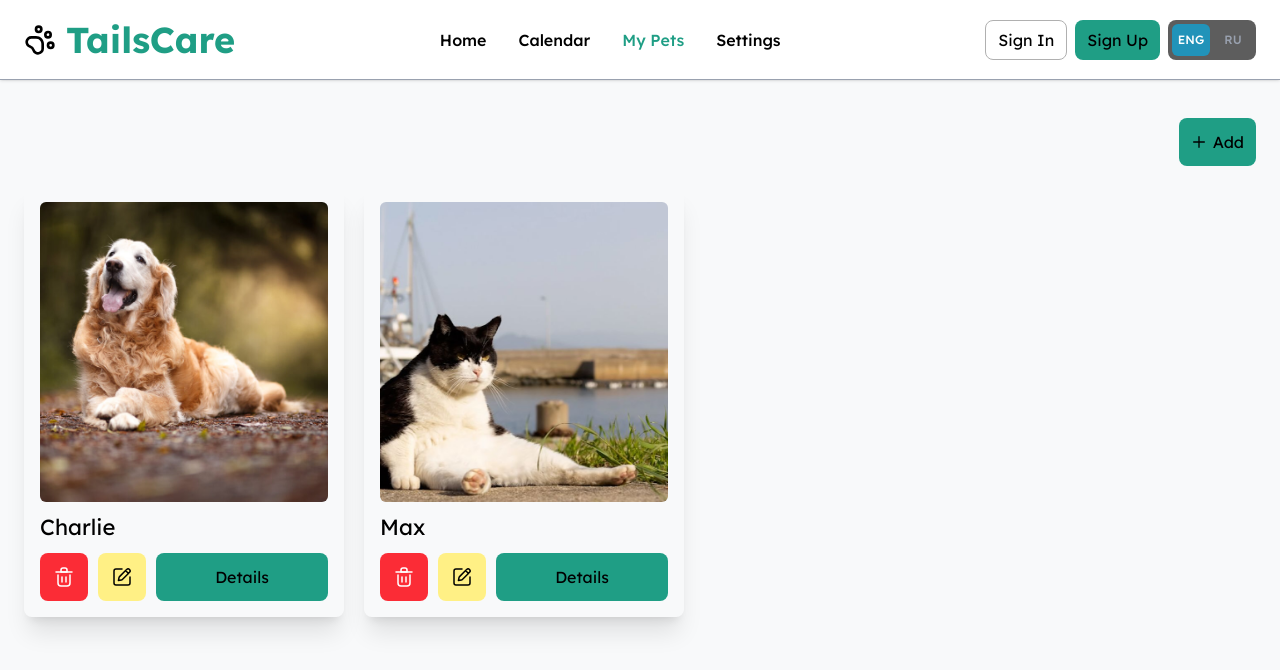
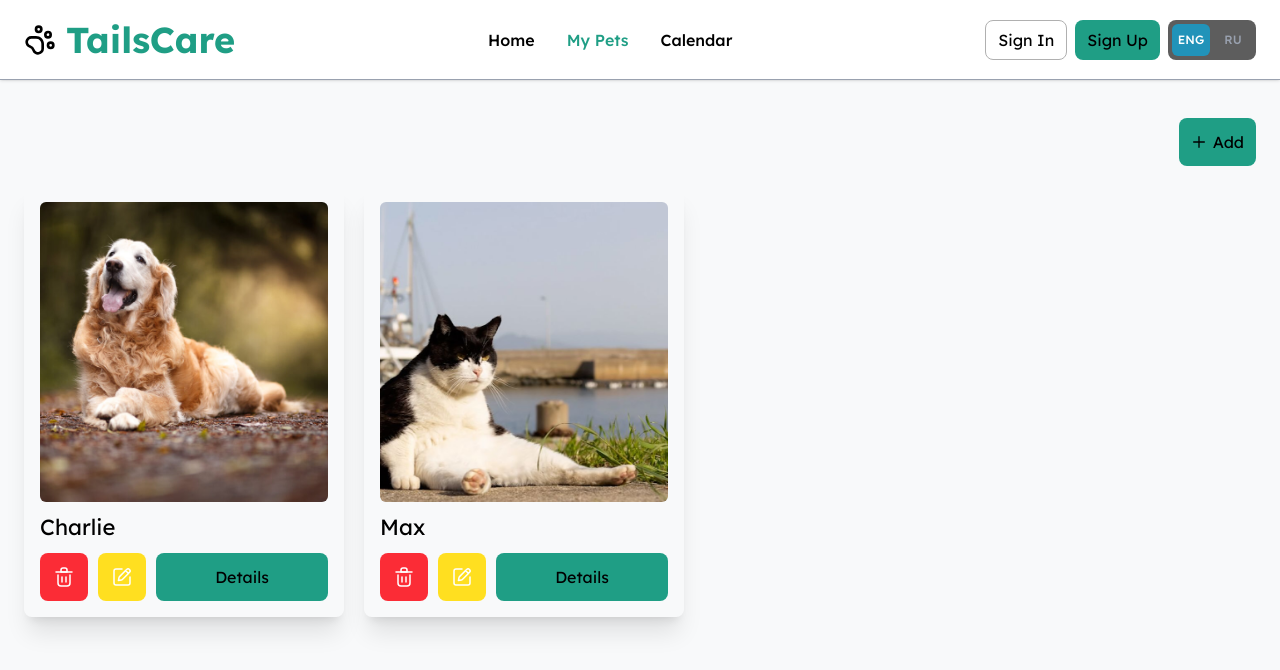
Before and after one commit to IharStaliarou/TailsCare, a Next.js app: page /en/pets in a window 1280 px wide. Shown: the top 670 px of the page. Built offline with nearby package versions, Linux system fonts and the light colour scheme.

Commit message:
fix: useles fn in navigation

```diff
--- a/components/PetCard.tsx
+++ b/components/PetCard.tsx
@@ -28,8 +28,8 @@ export const PetCard = async ({ pet }: IPetCardProps) => {
         <AppButton
           to={`/pets/${pet.id}`}
           variant='icon'
-          icon={<EditIcon className='w-6 stroke-2' />}
-          className='w-12 bg-yellow-200'
+          icon={<EditIcon className='w-6 stroke-2 text-white' />}
+          className='w-12 bg-yellow-300 hover:bg-yellow-600 active:bg-yellow-200'
         />
         <AppButton label={t('details')} to={`/pets/${pet.id}`} className='grow' />
       </div>
--- a/constants/navigation.ts
+++ b/constants/navigation.ts
@@ -1,9 +1,8 @@
 export const NAVIGATION_LINKS = {
   common: [
     { label: 'home', href: '/' },
+    { label: 'pets', href: '/pets' },
     { label: 'calendar', href: '/calendar' },
-    { label: 'pets', href: '/pets' },
-    { label: 'settings', href: '/settings' },
   ] as const,
   unauth: [] as const,
   auth: [] as const,
```
